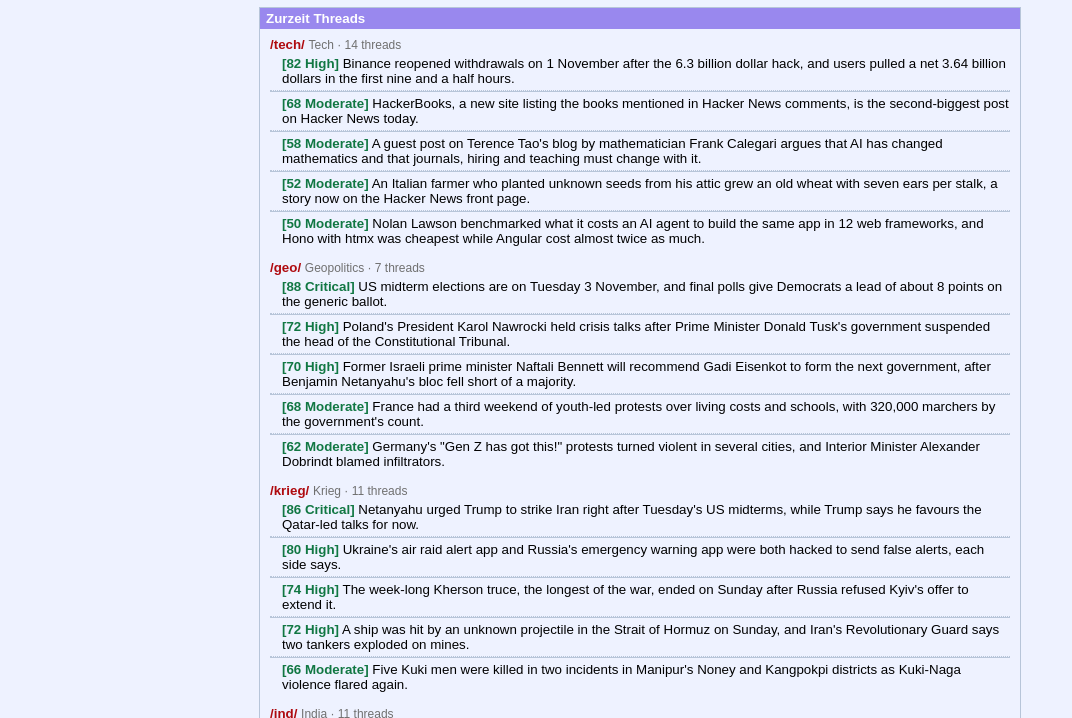
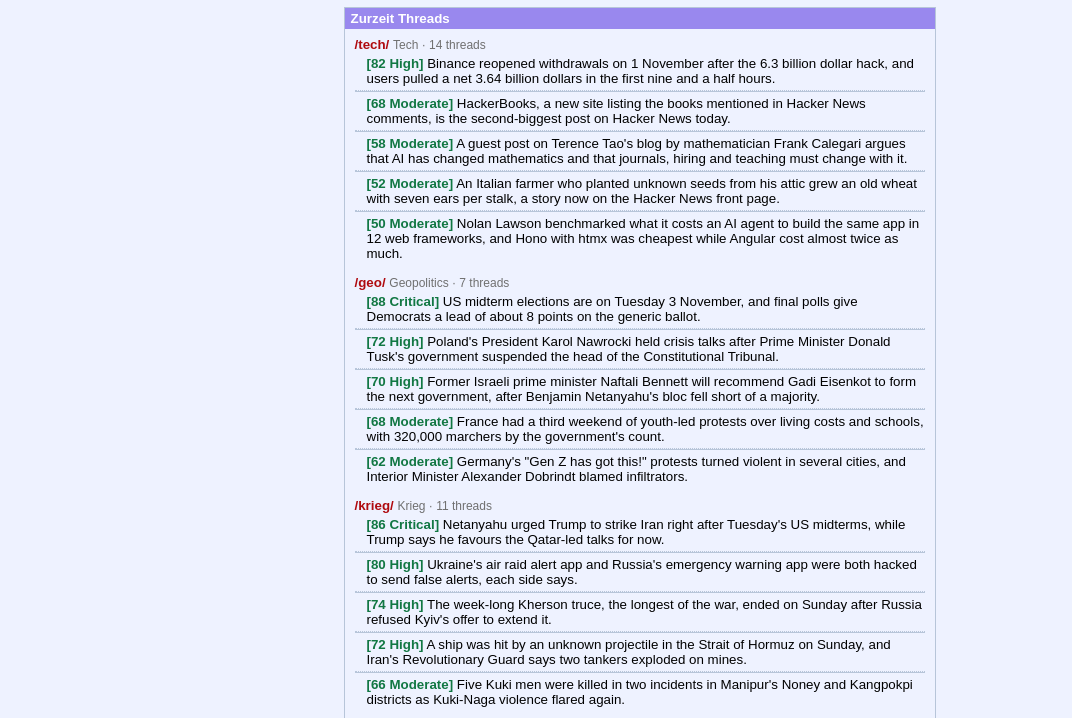
Before and after one commit to JATIN-RAGHAV/daily-nachrichts, a plain HTML site: page public/index.html in a window 1280 px wide. Shown: the part 86-804 px from the top of the page, without its empty margins (0-1072 px from the left). Drawn offline with Linux system fonts and the light colour scheme.

Commit message:
feat(style): centre every page in an 80-character column

```diff
--- a/public/style.css
+++ b/public/style.css
@@ -1,6 +1,8 @@
 /* Daily Nachrichts: plain imageboard look (Yotsuba B palette). No web fonts, no build step. */
 html, body { margin: 0; padding: 0; }
 body { background: #eef2ff; color: #000; font-family: arial, helvetica, sans-serif; font-size: 10pt; margin: 0; padding: 0 8px 20px; }
+/* One centred column, 80 characters wide (owner request 2026-11-02: "the text is in the middle and follows the 80 character width convention"). */
+body { max-width: 80ch; margin: 0 auto; }
 a { color: #34345c; text-decoration: none; }
 a:hover { color: #dd0000; }
 hr { border: 0; border-top: 1px solid #b7c5d9; margin: 8px 0; clear: both; }
```
Also changed, not shown: 1 other file.
